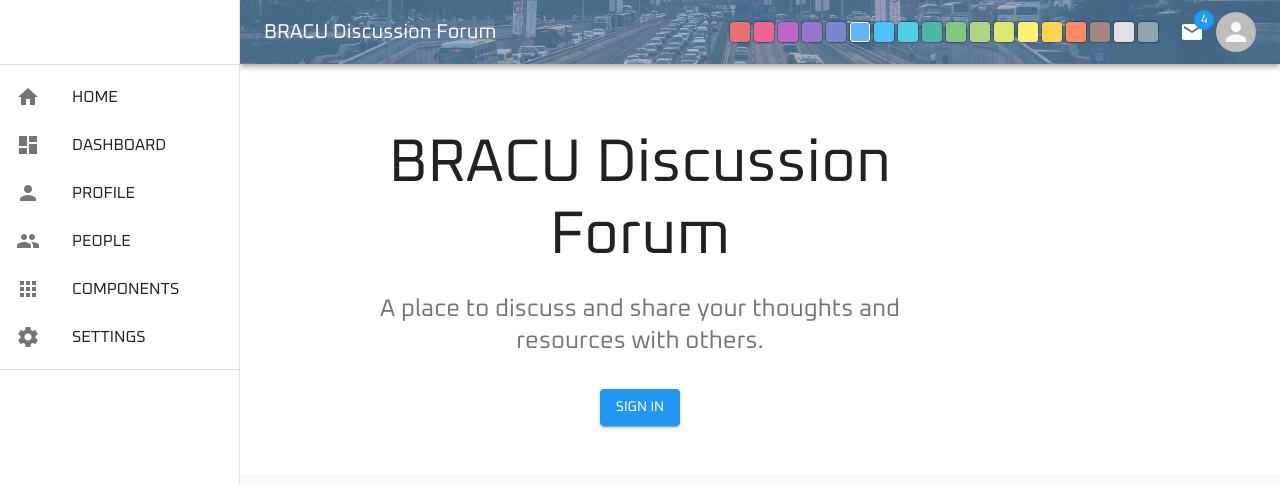
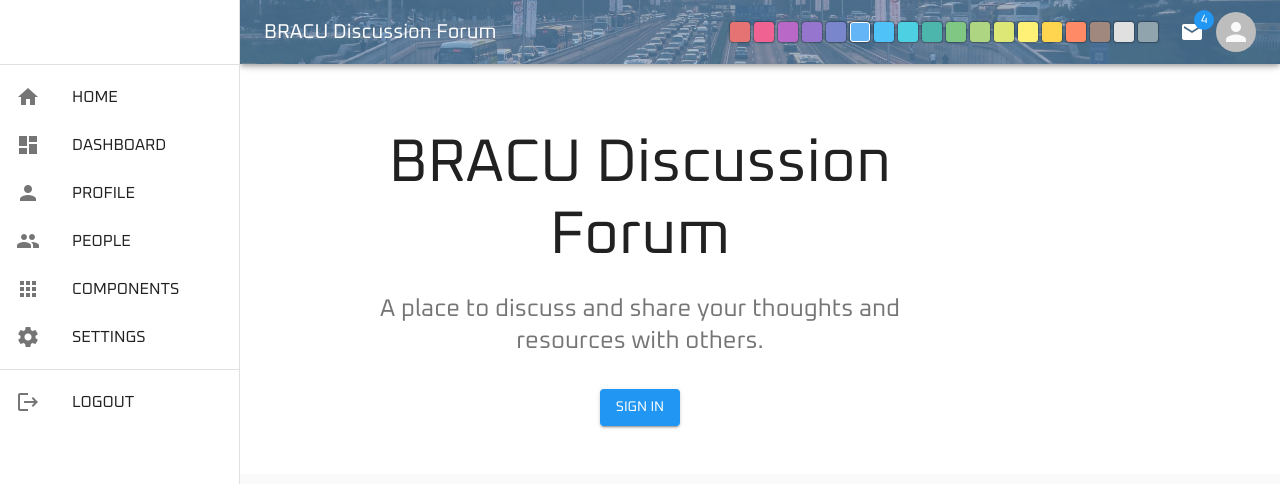
Before and after one commit to DEF4LT-303/BRACU-Knowledge-Nexus, a React (Create React App) app in the folder client/: page / in a window 1280 px wide. Shown: the top 484 px of the page. Built offline with nearby package versions, Linux system fonts and the light colour scheme.

Commit message:
remove profile icon if not logged in

```diff
--- a/client/src/AppBarAndDrawer/AppBarAndDrawer.js
+++ b/client/src/AppBarAndDrawer/AppBarAndDrawer.js
@@ -122,6 +122,22 @@ function ResponsiveDrawer(props) {
         ))}
       </List>
       <Divider />
+      {user && (
+        <List>
+          <ListItem
+            component={RouterLink}
+            selected={pathname === `/login`}
+            to={`/login`}
+            button
+            key={'login'}
+          >
+            <ListItemIcon>
+              <Icon>{'logout'}</Icon>
+            </ListItemIcon>
+            <ListItemText primary={'LOGOUT'} />
+          </ListItem>
+        </List>
+      )}
     </div>
   );
 
@@ -167,9 +183,12 @@ function ResponsiveDrawer(props) {
               setCurrentTheme={setCurrentTheme}
               currentTheme={currentTheme}
             />
+            {user && (
               <Badge badgeContent={4} color='primary'>
                 <MailIcon />
               </Badge>
+            )}
+            {user && (
               <IconButton
                 component={Link}
                 to='/profile'
@@ -179,6 +198,7 @@ function ResponsiveDrawer(props) {
               >
                 <Avatar src='' />
               </IconButton>
+            )}
           </Toolbar>
         </AppBar>
       )}
```
Lines whose indentation alone changed are shown as unchanged.
